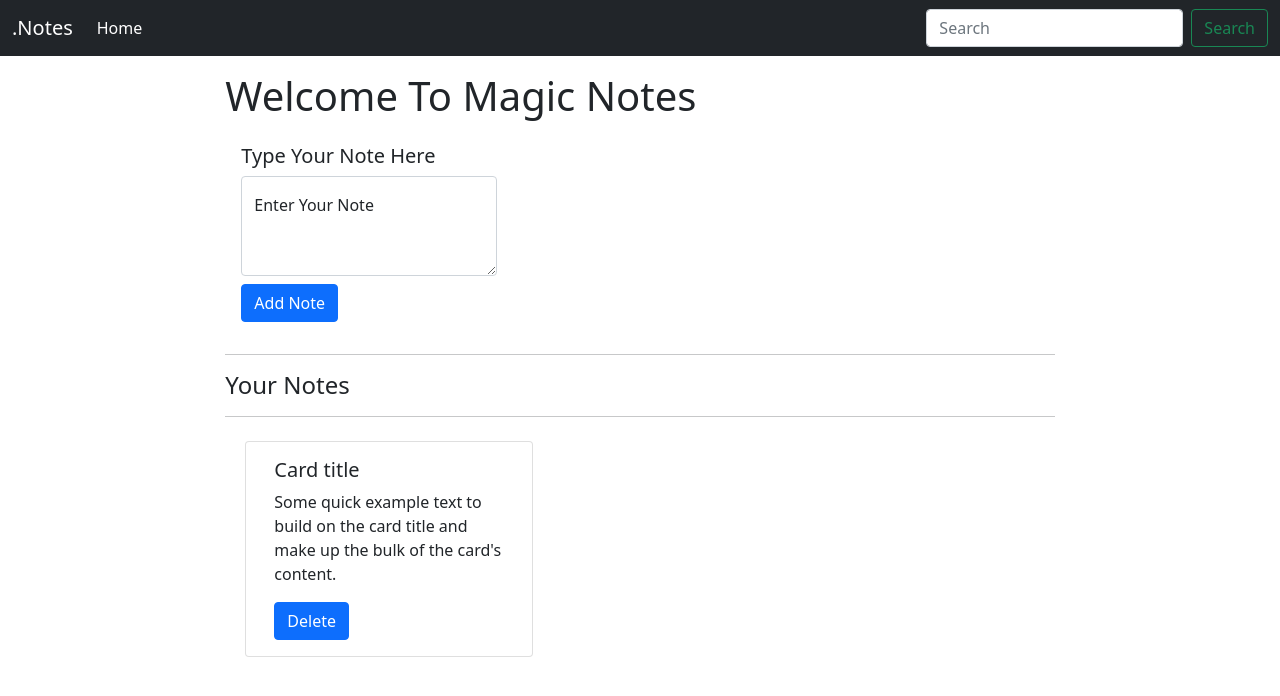
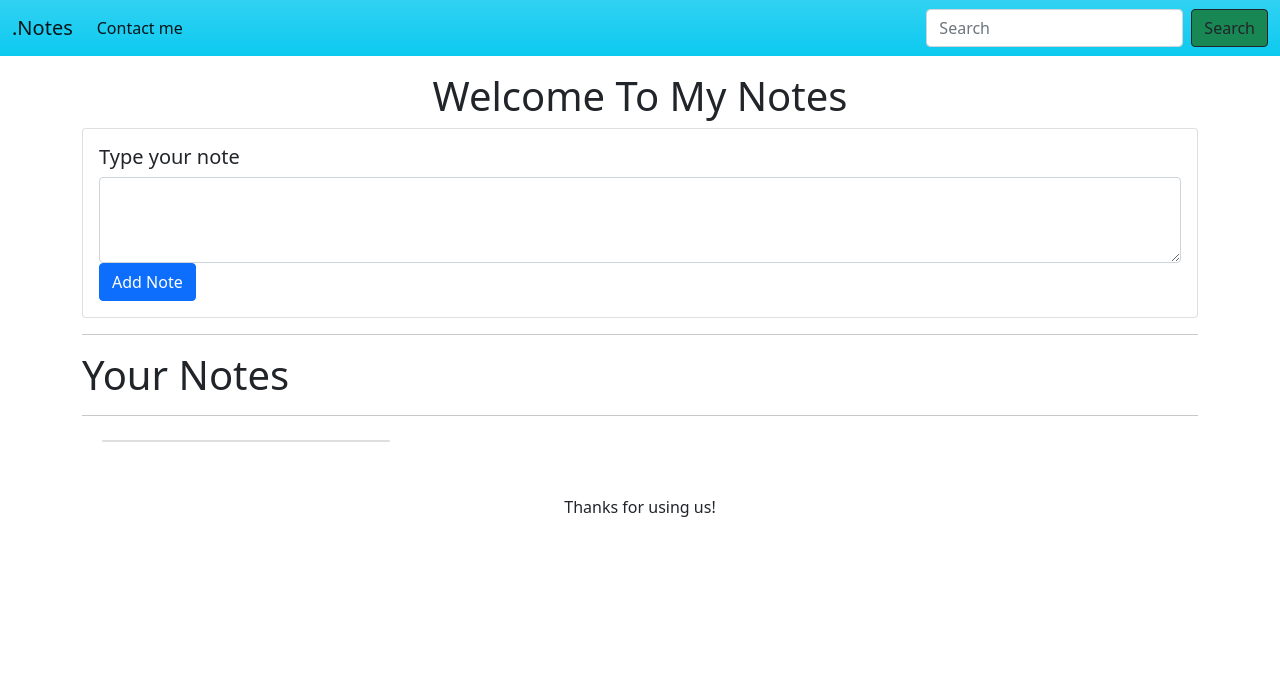
Before and after one commit to neamoth/NotesJavaScriptProject, a plain HTML site: page index.html in a window 1280 px wide. Drawn offline with nearby package versions, Linux system fonts and the light colour scheme.

Commit message:
fixed & feat: fixed some issues with class ,id and formating the UI design. feat some background color and text colors

```diff
--- a/index.html
+++ b/index.html
@@ -12,7 +12,7 @@
 
 <body>
     <header>
-        <nav class="navbar navbar-expand-lg navbar-dark bg-dark">
+        <nav class="navbar navbar-expand-lg navbar-light bg-info bg-gradient">
             <div class="container-fluid">
                 <a class="navbar-brand" href="#">.Notes</a>
                 <button class="navbar-toggler" type="button" data-bs-toggle="collapse"
@@ -23,45 +23,52 @@
                 <div class="collapse navbar-collapse" id="navbarSupportedContent">
                     <ul class="navbar-nav me-auto mb-2 mb-lg-0">
                         <li class="nav-item">
-                            <a class="nav-link active" aria-current="page" href="#">Home</a>
+                            <a class="nav-link active" aria-current="page" href="https://www.m.me/neamoth">Contact
+                                me</a>
                     </ul>
                     <form class="d-flex">
-                        <input class="form-control me-2" type="search" placeholder="Search" aria-label="Search">
-                        <button class="btn btn-outline-success" type="submit">Search</button>
+                        <input class="form-control me-2" id="searchTxt" type="search" placeholder="Search"
+                            aria-label="Search">
+                        <button class="btn btn-outline-dark bg-success" type="submit">Search</button>
                     </form>
                 </div>
             </div>
         </nav>
     </header>
-    <div class="container col-md-8 my-3">
-        <h1>Welcome To Magic Notes</h1>
-        <div class="noteCard" style="width: 18rem;">
+    <div class="container  my-3">
+        <h1 class="d-flex justify-content-center">Welcome To My Notes</h1>
+        <div class="card">
             <div class="card-body">
-                <h5 class="card-title">Type Your Note Here</h5>
-                <div class="form-floating">
-                    <textarea class="form-control my-2" placeholder="Enter Your Note" id="addTxt"
-                        style="height: 100px"></textarea>
-                    <label for="floatingTextarea2">Enter Your Note</label>
+                <h5 class="card-title">Type your note</h5>
+                <div class="form-group">
+                    <textarea class="form-control" id="addTxt" rows="3" required></textarea>
                 </div>
                 <button class="btn btn-primary" id="addBtn">Add Note</button>
             </div>
         </div>
         <hr>
-        <h4>Your Notes</h4>
+        <h1>Your Notes</h1>
         <hr>
         <div id="notes" class="row container-fluid">
-            <div class="card my-2 mx-2" style="width: 18rem;">
-                <div class="card-body">
-                    <h5 class="card-title">Card title</h5>
-                    <p class="card-text">Some quick example text to build on the card title and make up the bulk of the
-                        card's content.</p>
-                    <button class="btn btn-primary">Delete</button>
+            <div class="card my-2 mx-2" id="notes" style="width: 18rem;">
+            </div>
+        </div>
+        <footer>
+            <div class="container">
+                <div class="col-md-12 d-flex justify-content-center my-5">
+
+                    <h6>Thanks for using us!</h6>
                 </div>
             </div>
-
-        </div>
-        <script src="https://cdn.jsdelivr.net/npm/bootstrap@5.1.3/dist/js/bootstrap.bundle.min.js"
-            integrity="sha384-ka7Sk0Gln4gmtz2MlQnikT1wXgYsOg+OMhuP+IlRH9sENBO0LRn5q+8nbTov4+1p"
+        </footer>
+        <script src="https://code.jquery.com/jquery-3.3.1.slim.min.js"
+            integrity="sha384-q8i/X+965DzO0rT7abK41JStQIAqVgRVzpbzo5smXKp4YfRvH+8abtTE1Pi6jizo"
+            crossorigin="anonymous"></script>
+        <script src="https://cdnjs.cloudflare.com/ajax/libs/popper.js/1.14.7/umd/popper.min.js"
+            integrity="sha384-UO2eT0CpHqdSJQ6hJty5KVphtPhzWj9WO1clHTMGa3JDZwrnQq4sF86dIHNDz0W1"
+            crossorigin="anonymous"></script>
+        <script src="https://stackpath.bootstrapcdn.com/bootstrap/4.3.1/js/bootstrap.min.js"
+            integrity="sha384-JjSmVgyd0p3pXB1rRibZUAYoIIy6OrQ6VrjIEaFf/nJGzIxFDsf4x0xIM+B07jRM"
             crossorigin="anonymous"></script>
         <script src="js/app.js"></script>
 </body>
```
